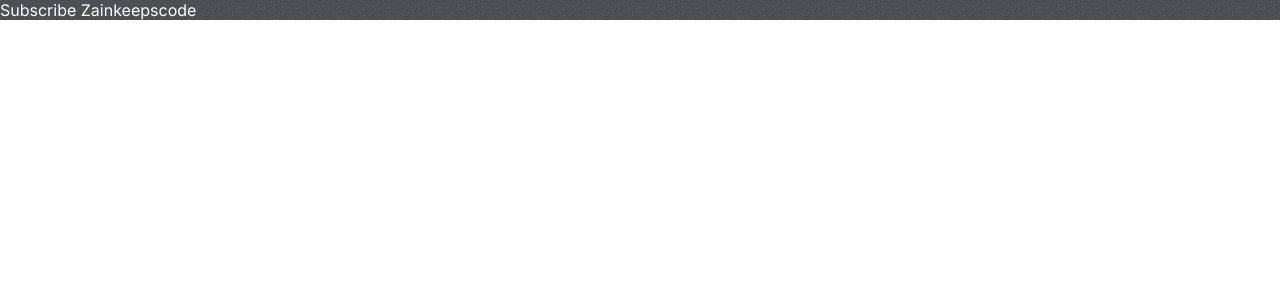
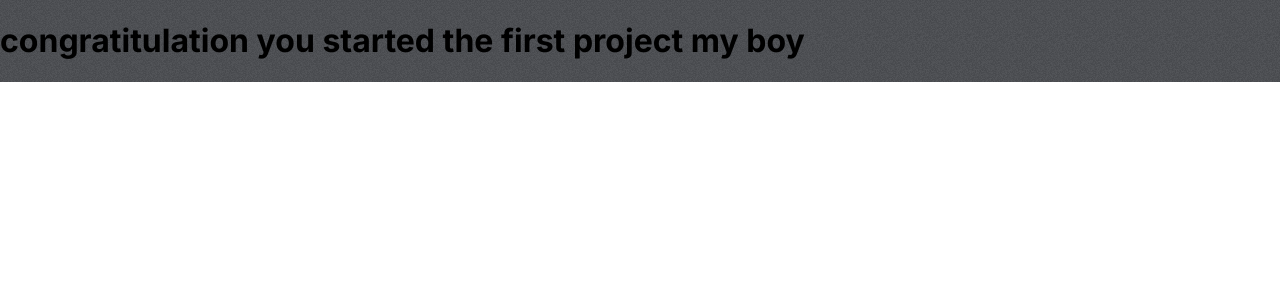
Before and after one commit to addis-ale/gym-app, a React (Create React App) app: page / in a window 1280 px wide. Shown: the top 300 px of the page. Built offline with nearby package versions, Linux system fonts and the light colour scheme.

Commit message:
project starts

```diff
--- a/src/App.js
+++ b/src/App.js
@@ -1,8 +1,10 @@
+import Hero from "./components/Heros/Hero";
+
 import "./App.css";
 export default function App() {
   return (
     <div className="App">
-      <span style={{ color: "white" }}>Subscribe Zainkeepscode</span>
+      <Hero />
     </div>
   );
 }
--- /dev/null
+++ b/src/components/Heros/Hero.jsx
@@ -0,0 +1,9 @@
+import React from "react";
+import "./Hero.css";
+export default function Hero() {
+  return (
+    <div className="hero">
+      <h1>congratitulation you started the first project my boy</h1>
+    </div>
+  );
+}
--- a/src/index.js
+++ b/src/index.js
@@ -1,10 +1,14 @@
-import React from "react";
+import React, { StrictMode } from "react";
 import ReactDOM from "react-dom/client";
 import "./index.css";
 import App from "./App";
 
 const root = ReactDOM.createRoot(document.getElementById("root"));
-root.render(<App />);
+root.render(
+  <StrictMode>
+    <App />
+  </StrictMode>
+);
 
 // If you want to start measuring performance in your app, pass a function
 // to log results (for example: reportWebVitals(console.log))
```
Also changed, not shown: src/components/Heros/Hero.css (added).
